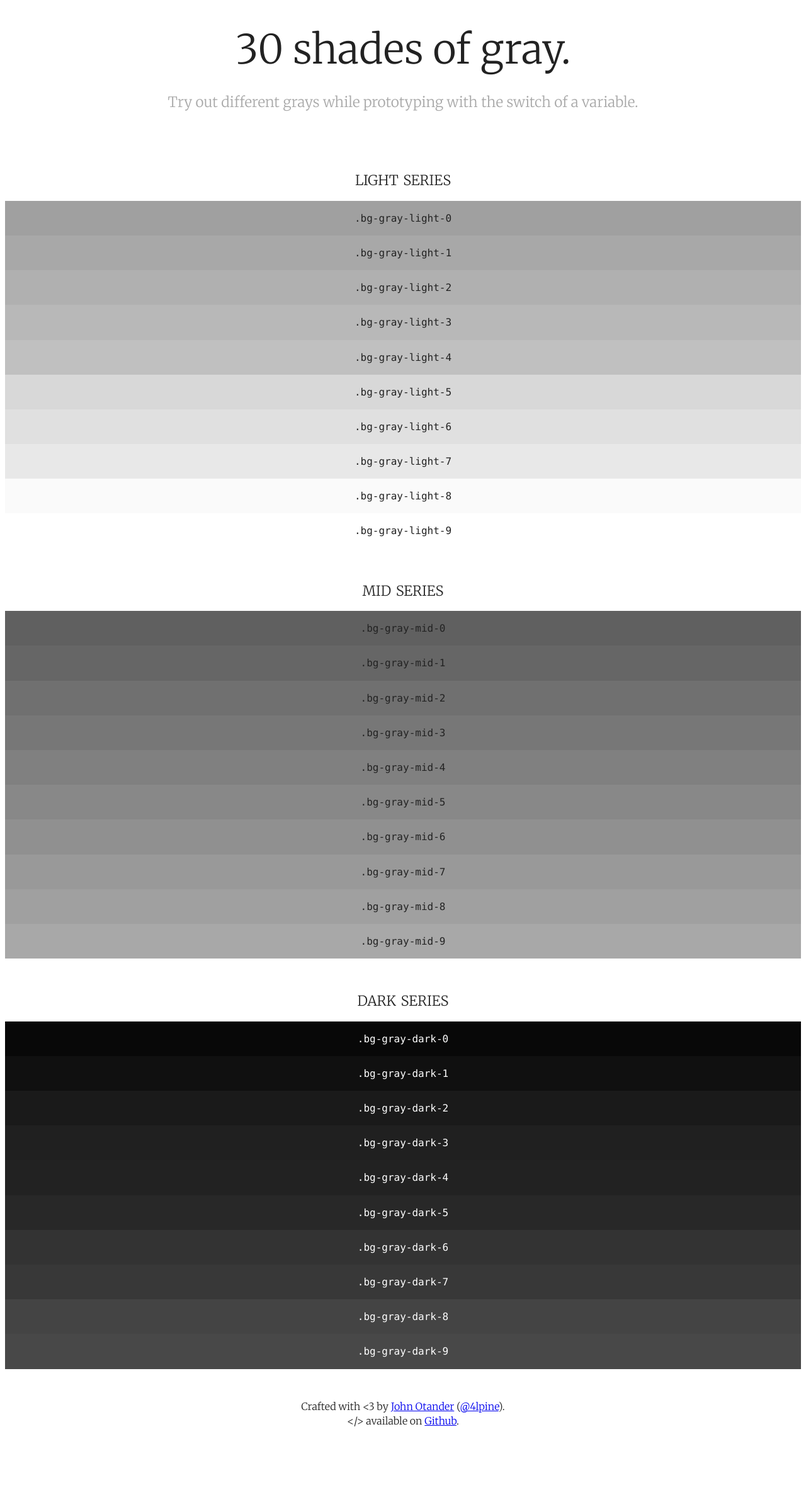
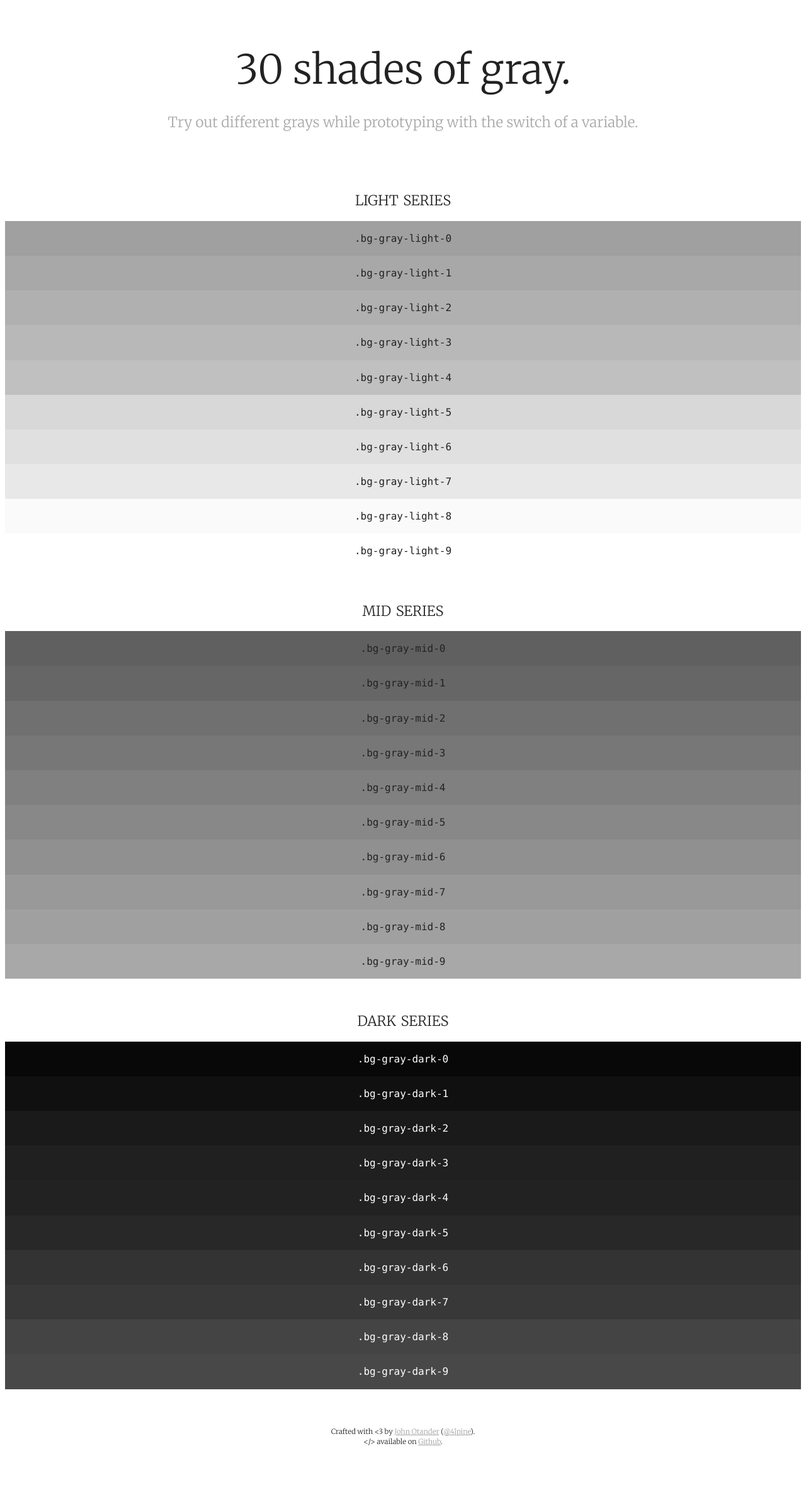
Before and after one commit to johno/gray, a Jekyll site: the page built from index.html, in a window 1280 px wide. Shown: the whole page at 63% size. Built offline with Jekyll 4.4.1, drawn with Linux system fonts in a browser that asks for light colours; before the commit the page ends 2329 px from its top, so only the background shows below that.

Commit message:
More tweaks to links and spacing.

```diff
--- a/CNAME
+++ b/CNAME
@@ -1 +1 @@
-g-r-a-y-s-c-a-l-e.com
+www.g-r-a-y-s-c-a-l-e.com
--- a/_includes/footer.html
+++ b/_includes/footer.html
@@ -1,6 +1,6 @@
 <footer>
-  <p>
+  <p class="small">
     Crafted with &lt;3 by <a href="http://johnotander.com">John Otander</a> (<a href="https://twitter.com/4lpine">@4lpine</a>).<br>
-    &lt;/&gt; available on <a href="https://github.com/johnotander/pixyll.git">Github</a>.
+    &lt;/&gt; available on <a href="https://github.com/johnotander/gray.git">Github</a>.
   </p>
 </footer>
--- a/css/main.scss
+++ b/css/main.scss
@@ -160,7 +160,21 @@ small, .small {
 header,
 footer {
   text-align: center;
-  padding: 2rem;
+  padding: 3rem 2rem 2rem 2rem;
+}
+
+header {
+  padding-top: 4rem;
+}
+
+a {
+  color: $gray-light-0;
+
+  &:hover,
+  &:focus,
+  &:active {
+    color: $gray-mid-0;
+  }
 }
 
 @import "syntax-highlighting";
```
